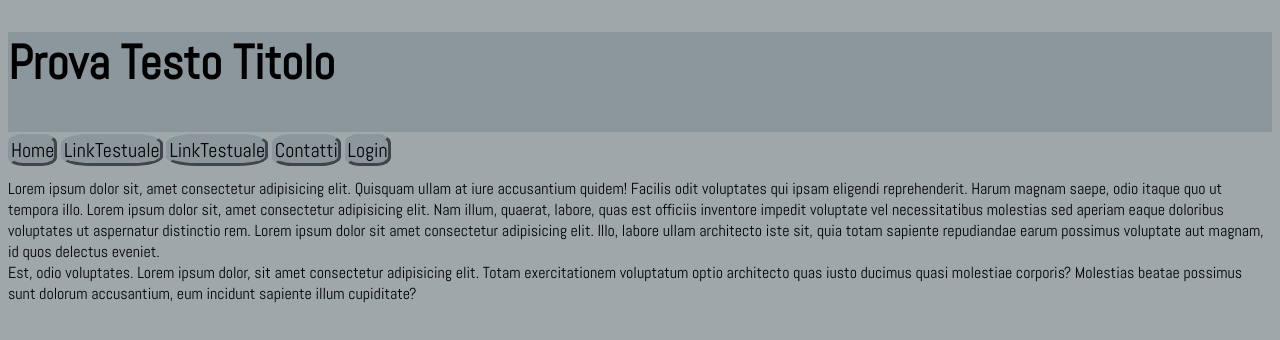
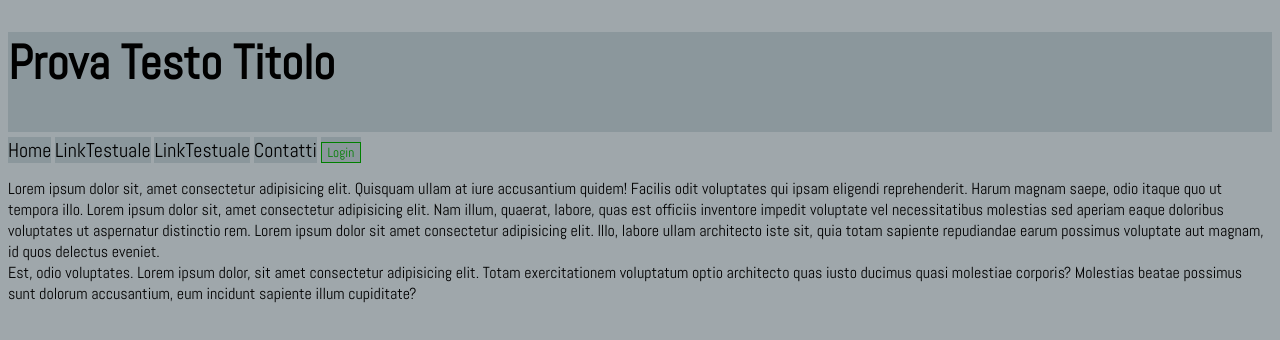
Before and after one commit to AleBar7/AleBar7.github.io, a plain HTML site: page Index.html in a window 1280 px wide. Drawn offline with Linux system fonts and the light colour scheme.

Commit message:
fifth commit

```diff
--- a/Index.html
+++ b/Index.html
@@ -15,11 +15,11 @@
         <h1>Prova Testo Titolo</h1>
     </header>
     <div class="MenuSuperiore">
-        <a class="bottoni" href="Index.html">Home</a>
-        <a class="bottoni" href="">LinkTestuale</a>
-        <a class="bottoni" href="">LinkTestuale</a>
-        <a class="bottoni" href="Contatti.html">Contatti</a>
-        <a class="bottoni" href="Login.html">Login</a>
+        <a href="Index.html">Home</a>
+        <a href="">LinkTestuale</a>
+        <a href="">LinkTestuale</a>
+        <a href="Contatti.html">Contatti</a>
+        <a href="Login.html"><button class="bottone">Login</button></a>
 
     </div>
     <div class "corpo">
--- a/css/Style.css
+++ b/css/Style.css
@@ -15,10 +15,28 @@
                                                             background-color: #9fa7ab;
                                                         }
 
+                                                        .bottone {
+                                                            background-color: #8b979c;
+                                                            border: 1px solid;
+                                                            color: green;
+                                                            transition: all 1s ease-in-out;
+                                                        }
+
+                                                        .bottone:hover {
+                                                            background-color: #9fa7ab;
+                                                            border: 1px solid;
+                                                            color: black;
+                                                            width: 300px;
+                                                        }
+
+                                                        .bottone_large {
+                                                            width: 300px;
+                                                            font-size: 20px;
+                                                        }
+
                                                         .MenuSuperiore {
                                                             width: 100%;
                                                             display: inline-block;
-                background-color: #9fa7ab;
                                                             margin-top: 5px;
                                                             margin-bottom: 15px;
                                                         }
@@ -39,11 +57,6 @@
                                                             width: 60%
                                                         }
 
-            .bottoni {
-                border: #8b979c 3px outset;
-                border-radius: 30%;
-            }
-
                                                         .corpo {
                                                             display: inline-block;
                                                             margin-top: 5px
@@ -56,4 +69,3 @@
 
                                                         .formitem {
                                                             margin-bottom: 25px;
-            }
```
Lines whose indentation alone changed are shown as unchanged.
